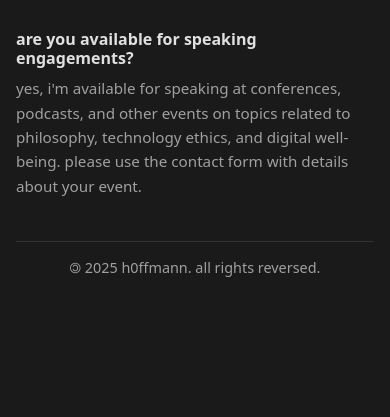
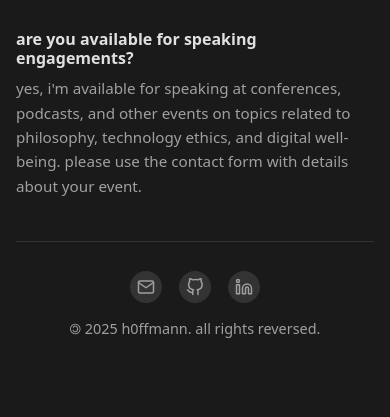
Before and after one commit to h0ffmann/hoffmagic, a FastAPI app: page /contact?lang=en in a window 390 px wide. Shown: the part 1402-1819 px from the top of the page. Before the commit the page ends 1679 px from the top, so only its background shows below. Run offline with FastAPI, Linux system fonts and the light colour scheme; parts of the project's set-up code (start-up, migrations or seed data) failed here and were passed over.

Commit message:
feat: add social buttons to footer with responsive styling

```diff
--- a/src/hoffmagic/static/css/minimalist.css
+++ b/src/hoffmagic/static/css/minimalist.css
@@ -157,14 +157,56 @@ hr, .minimal-separator {
     margin: 3em 0;
 }
 
-/* Basic footer style */
+/* Footer styling */
 .site-footer {
+    padding: 2em 0;
+    border-top: 1px solid var(--color-border);
     margin-top: 3em;
-    padding-top: 1em;
-    border-top: 1px solid var(--color-border);
+    display: flex;
+    justify-content: space-between;
+    align-items: center;
     font-size: 0.9em;
     color: var(--color-text-secondary);
-    text-align: center;
+}
+
+.social-buttons {
+    display: flex;
+    gap: 1.2em;
+}
+
+.social-button {
+    display: flex;
+    align-items: center;
+    justify-content: center;
+    width: 32px;
+    height: 32px;
+    border-radius: 50%;
+    background-color: #333;
+    color: var(--color-text-secondary);
+    transition: all 0.2s ease;
+}
+
+.social-button:hover {
+    background-color: var(--color-accent);
+    color: white;
+    transform: translateY(-2px);
+}
+
+/* Responsive adjustments for small screens */
+@media (max-width: 600px) {
+    .site-footer {
+        flex-direction: column;
+        gap: 1em;
+        text-align: center;
+    }
+
+    .footer-left {
+        order: 2;
+    }
+
+    .footer-right {
+        order: 1;
+    }
 }
 
 /* Input/Button Styles (remove card styles) */
--- a/src/hoffmagic/templates/base.html
+++ b/src/hoffmagic/templates/base.html
@@ -84,8 +84,40 @@
     </header>
     <main>
         {% block content %}{% endblock %}
-        <footer class="site-footer">
-            <p>{{ i18n.get('footer_copyright', '🄯 {year} h0ffmann. All rights reversed.').format(year=year) }}</p>
+        <footer class="site-footer" style="display: flex; justify-content: space-between; align-items: center; padding: 2em 0; border-top: 1px solid var(--color-border); margin-top: 3em;">
+            <!-- Copyright on left -->
+            <div class="footer-left">
+                <p>{{ i18n.get('footer_copyright', '🄯 {year} h0ffmann. All rights reversed.').format(year=year) }}</p>
+            </div>
+
+            <!-- Social buttons on right -->
+            <div class="footer-right">
+                <div class="social-buttons">
+                    <!-- Email -->
+                    <a href="mailto:hoffmann@poli.ufrj.br" class="social-button" title="Email" aria-label="Email">
+                        <svg xmlns="http://www.w3.org/2000/svg" width="18" height="18" viewBox="0 0 24 24" fill="none" stroke="currentColor" stroke-width="2" stroke-linecap="round" stroke-linejoin="round">
+                            <path d="M4 4h16c1.1 0 2 .9 2 2v12c0 1.1-.9 2-2 2H4c-1.1 0-2-.9-2-2V6c0-1.1.9-2 2-2z"></path>
+                            <polyline points="22,6 12,13 2,6"></polyline>
+                        </svg>
+                    </a>
+
+                    <!-- GitHub -->
+                    <a href="https://github.com/h0ff" class="social-button" title="GitHub" aria-label="GitHub">
+                        <svg xmlns="http://www.w3.org/2000/svg" width="18" height="18" viewBox="0 0 24 24" fill="none" stroke="currentColor" stroke-width="2" stroke-linecap="round" stroke-linejoin="round">
+                            <path d="M9 19c-5 1.5-5-2.5-7-3m14 6v-3.87a3.37 3.37 0 0 0-.94-2.61c3.14-.35 6.44-1.54 6.44-7A5.44 5.44 0 0 0 20 4.77 5.07 5.07 0 0 0 19.91 1S18.73.65 16 2.48a13.38 13.38 0 0 0-7 0C6.27.65 5.09 1 5.09 1A5.07 5.07 0 0 0 5 4.77a5.44 5.44 0 0 0-1.5 3.78c0 5.42 3.3 6.61 6.44 7A3.37 3.37 0 0 0 9 18.13V22"></path>
+                        </svg>
+                    </a>
+
+                    <!-- LinkedIn -->
+                    <a href="https://linkedin.com/in/your-linkedin" class="social-button" title="LinkedIn" aria-label="LinkedIn">
+                        <svg xmlns="http://www.w3.org/2000/svg" width="18" height="18" viewBox="0 0 24 24" fill="none" stroke="currentColor" stroke-width="2" stroke-linecap="round" stroke-linejoin="round">
+                            <path d="M16 8a6 6 0 0 1 6 6v7h-4v-7a2 2 0 0 0-2-2 2 2 0 0 0-2 2v7h-4v-7a6 6 0 0 1 6-6z"></path>
+                            <rect x="2" y="9" width="4" height="12"></rect>
+                            <circle cx="4" cy="4" r="2"></circle>
+                        </svg>
+                    </a>
+                </div>
+            </div>
         </footer>
     </main>
     {% block scripts %}
```
